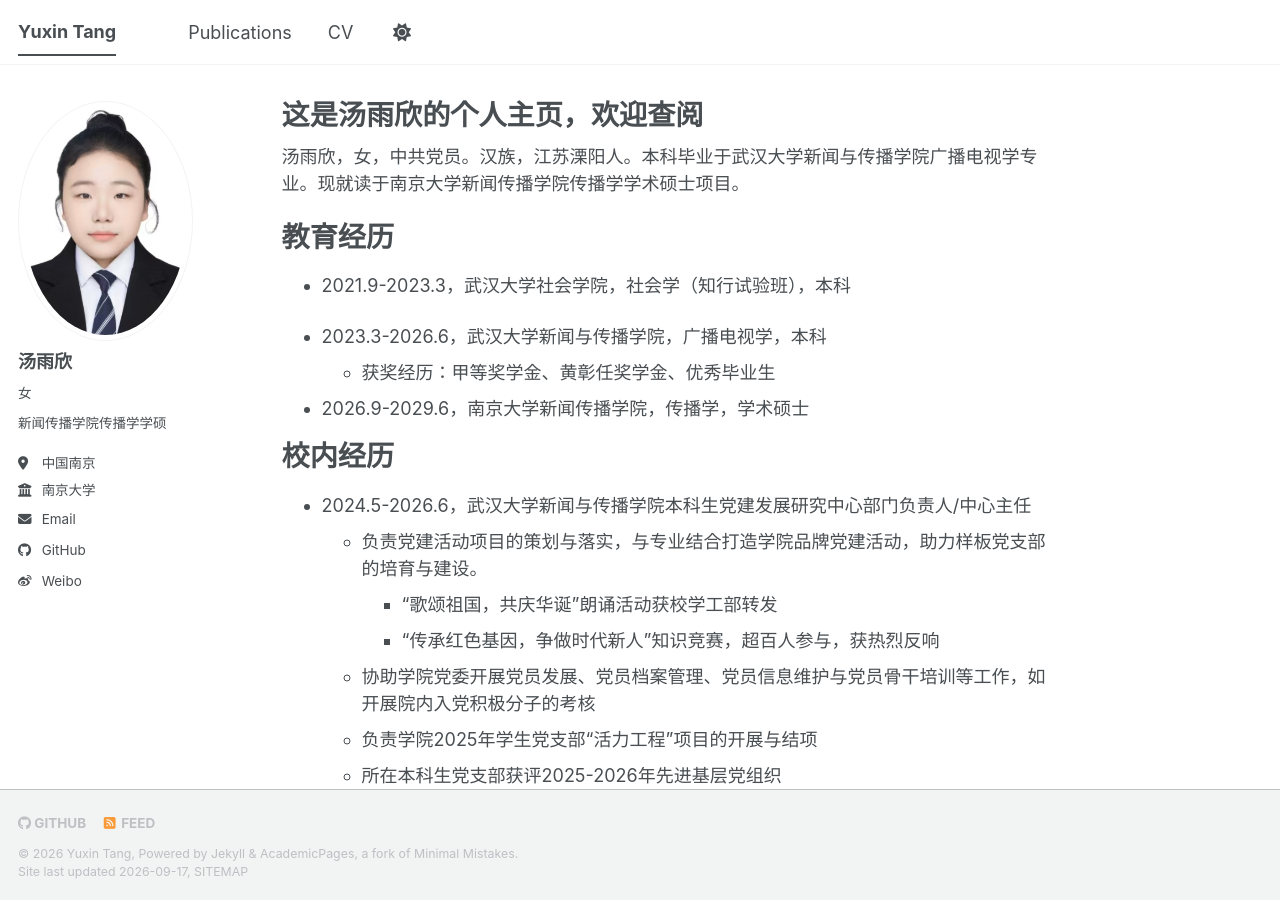
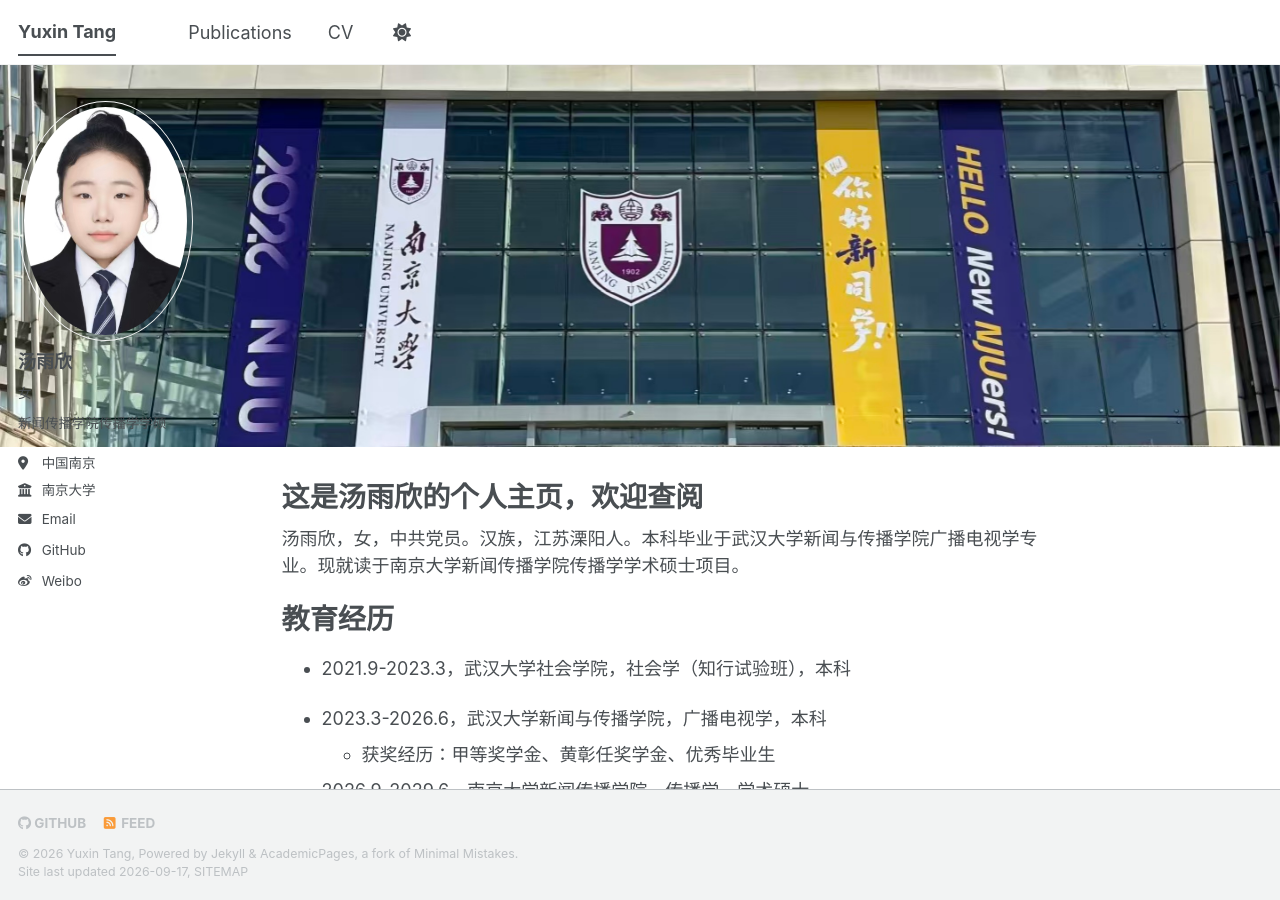
Before and after one commit to Tangyuxin0721/Tangyuxin0721.github.io, a Jekyll site: the page built from _pages/about.md, in a window 1280 px wide and 900 px high. Built offline with Jekyll 4.4.1, drawn with Linux system fonts in a browser that asks for light colours; a style sheet for code colours, icons or effects is not loaded.

Commit message:
Add header with banner image to about.md
Add header section with banner image to about page

```diff
--- a/_pages/about.md
+++ b/_pages/about.md
@@ -2,6 +2,8 @@
 permalink: /
 title: "这是汤雨欣的个人主页，欢迎查阅"
 author_profile: true
+header:
+  image: banner.jpg
 redirect_from:
   - /about/
   - /about.html
```
